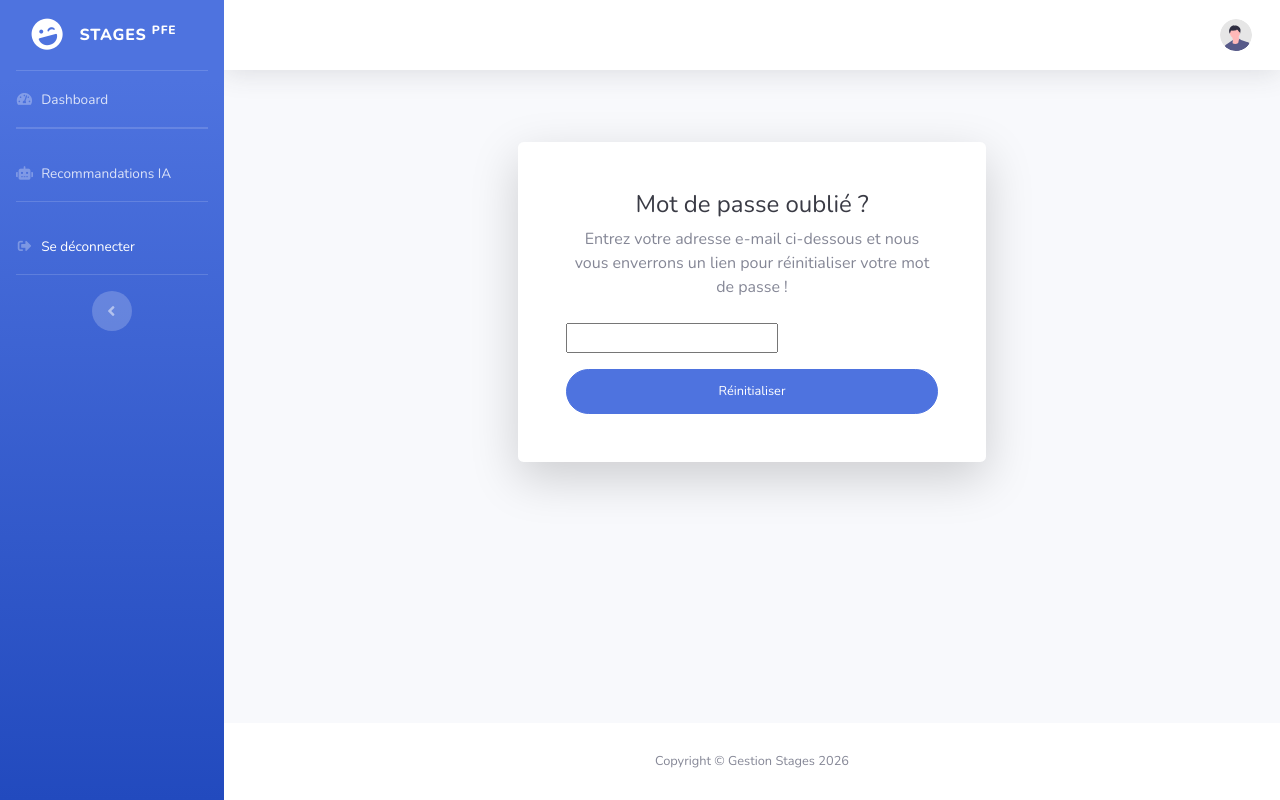
After one commit to Douaesaib/gestion-stages-pfe, a Django app: page /password_reset/ in a window 1280 px wide. The commit adds this page. Run offline with Django 5.2, Linux system fonts and the light colour scheme; some libraries are stand-ins or nearby versions.

Commit message:
add password reset with templates

```diff
--- a/core/settings.py
+++ b/core/settings.py
@@ -132,3 +132,5 @@ pymysql.install_as_MySQLdb()
 AUTH_USER_MODEL = 'pages.User'
 LOGIN_REDIRECT_URL = 'home'
 LOGOUT_REDIRECT_URL = 'login'
+EMAIL_BACKEND = 'django.core.mail.backends.console.EmailBackend'
+EMAIL_FILE_PATH = BASE_DIR / 'sent_emails'
--- a/pages/templates/pages/login.html
+++ b/pages/templates/pages/login.html
@@ -9,5 +9,6 @@
         <button type="submit" class="btn btn-primary">Se connecter</button>
     </form>
     <p class="mt-3">N'avez pas de compte ? <a href="{% url 'signup' %}">S'inscrire</a></p>
+    <a href="{% url 'password_reset' %}">Mot de passe oublié ?</a>
 </div>
 {% endblock %}
--- /dev/null
+++ b/pages/templates/pages/password_reset.html
@@ -0,0 +1,26 @@
+{% extends "pages/base.html" %}
+{% block content %}
+<div class="container">
+    <div class="row justify-content-center">
+        <div class="col-xl-6 col-lg-6 col-md-9">
+            <div class="card o-hidden border-0 shadow-lg my-5">
+                <div class="card-body p-0">
+                    <div class="p-5">
+                        <div class="text-center">
+                            <h1 class="h4 text-gray-900 mb-2">Mot de passe oublié ?</h1>
+                            <p class="mb-4">Entrez votre adresse e-mail ci-dessous et nous vous enverrons un lien pour réinitialiser votre mot de passe !</p>
+                        </div>
+                        <form method="post" class="user">
+                            {% csrf_token %}
+                            <div class="form-group">
+                                {{ form.email }}
+                            </div>
+                            <button type="submit" class="btn btn-primary btn-user btn-block">Réinitialiser</button>
+                        </form>
+                    </div>
+                </div>
+            </div>
+        </div>
+    </div>
+</div>
+{% endblock %}
--- a/pages/urls.py
+++ b/pages/urls.py
@@ -1,8 +1,13 @@
+from django.contrib.auth import views as auth_views
 from django.urls import path
 from . import views
 
 urlpatterns = [
     path('', views.home, name='home'),
     path('signup/', views.signup, name='signup'),
-    path('profile/', views.modifier_profile, name='modifier_profile')
+    path('profile/', views.modifier_profile, name='modifier_profile'),
+    path('password_reset/', auth_views.PasswordResetView.as_view(template_name='pages/password_reset.html'), name='password_reset'),
+    path('password_reset/done/', auth_views.PasswordResetDoneView.as_view(template_name='pages/password_reset_done.html'), name='password_reset_done'),
+    path('reset/<uidb64>/<token>/', auth_views.PasswordResetConfirmView.as_view(template_name='pages/password_reset_confirm.html'), name='password_reset_confirm'),
+    path('reset/done/', auth_views.PasswordResetCompleteView.as_view(template_name='pages/password_reset_complete.html'), name='password_reset_complete'),
 ]
```
Also changed, not shown: pages/templates/pages/password_reset_complete.html (added, +8 -0 lines), pages/templates/pages/password_reset_confirm.html (added, +23 -0 lines), pages/templates/pages/password_reset_done.html (added, +7 -0 lines).
